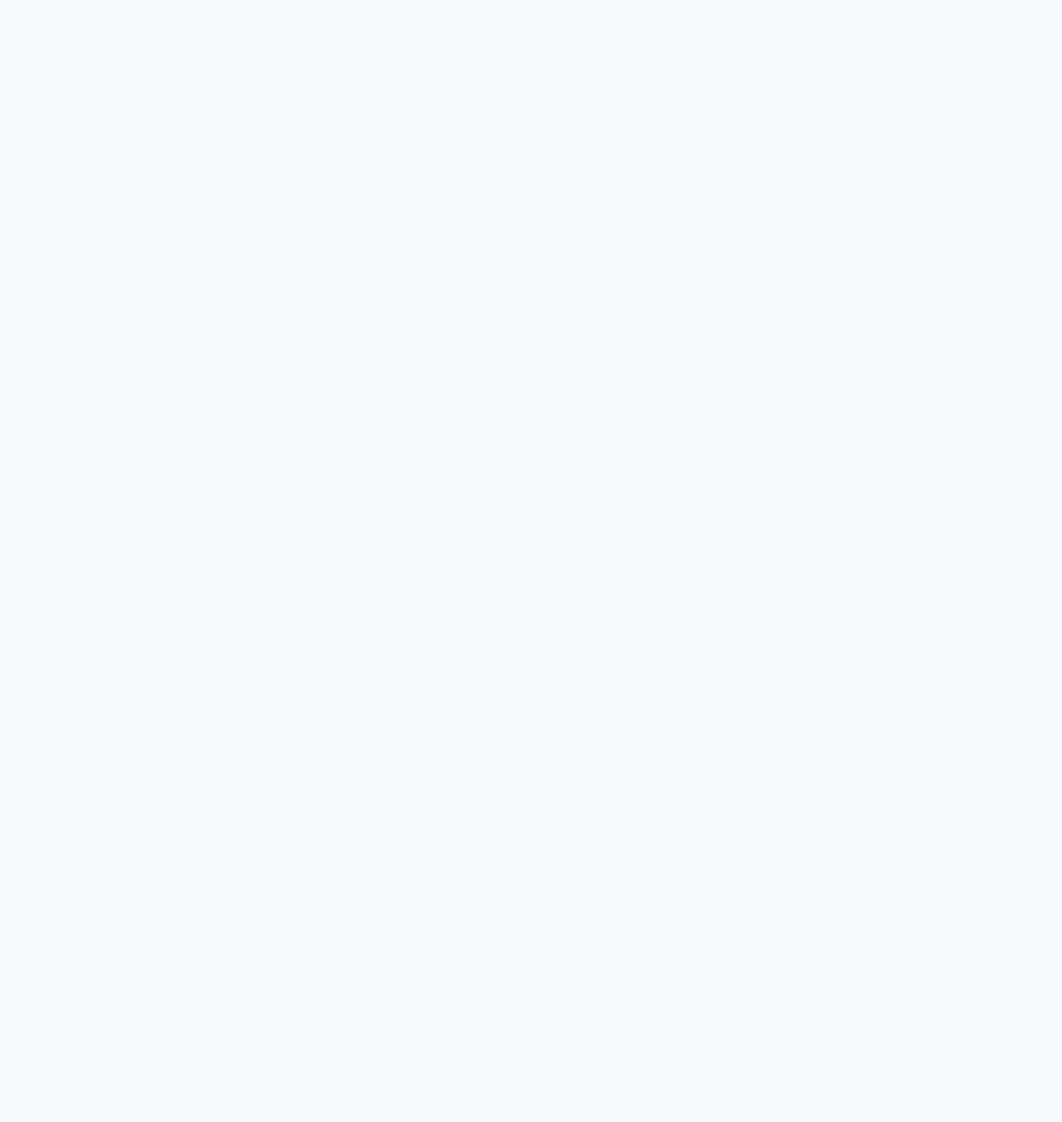
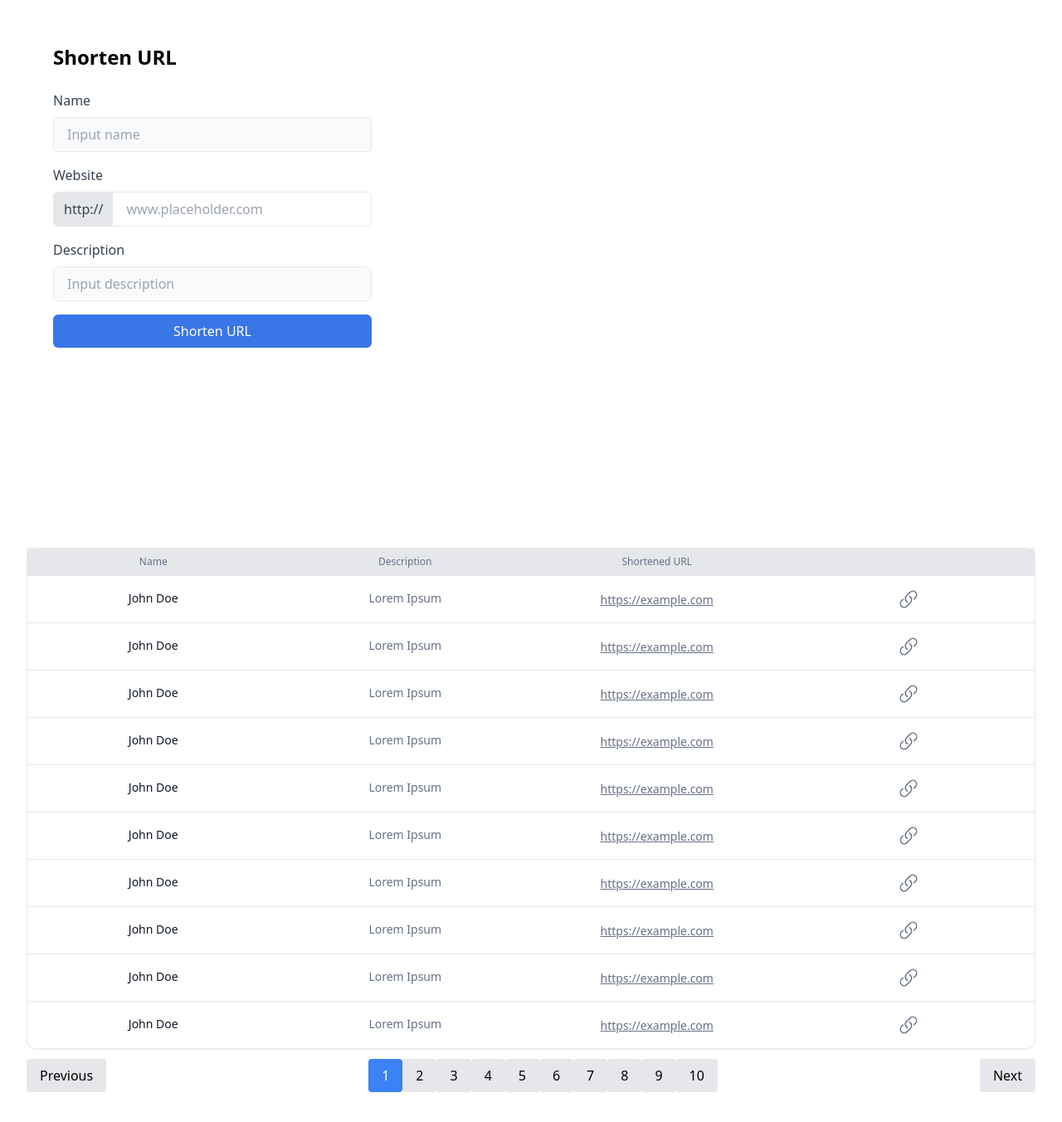
Before and after one commit to biolabalo/Url-Shortener, a Next.js app in the folder apps/frontend/: page /dashboard in a window 1280 px wide. Shown: the part 252-1604 px from the top of the page at 83% size. Before the commit the page ends 800 px from the top, so only its background shows below. Built offline with nearby package versions, Linux system fonts and the light colour scheme.

Commit message:
feature: (implement dashboard page)

```diff
--- /dev/null
+++ b/apps/frontend/components/Dashboard/index.tsx
@@ -0,0 +1,98 @@
+
+
+import React, { useState } from "react";
+
+
+interface InputFieldProps {
+    label: string;
+    type: string;
+    value: string;
+    onChange: React.ChangeEventHandler<HTMLInputElement>;
+    placeholder?: string;
+    required?: boolean;
+    addon?: React.ReactNode; // Can be any JSX element
+  }
+
+
+  const InputField: React.FC<InputFieldProps> = ({
+    label,
+    type,
+    value,
+    onChange,
+    placeholder,
+    required,
+    addon,
+  }) => (
+    <div className="mb-4">
+      <label className="block text-gray-700 mb-2" htmlFor={label}>
+        {label}
+      </label>
+      <div className="flex items-center border rounded-md overflow-hidden">
+        {addon && <div className="bg-gray-200 text-gray-700 px-3 flex h-10 items-center">{addon}</div>}
+        <input
+          type={type}
+          id={label}
+          value={value}
+          onChange={onChange}
+          className={`w-full px-4 py-2 border-0 focus:outline-none ${addon ? '' : 'bg-[#F9FAFB]' }`}
+          placeholder={placeholder}
+          required={required}
+        />
+      </div>
+    </div>
+  );
+
+
+  const UrlShortener = () => {
+    const [name, setName] = useState('');
+    const [website, setWebsite] = useState('');
+    const [description, setDescription] = useState('');
+
+    const handleSubmit: React.FormEventHandler<HTMLFormElement> = (e) => {
+      e.preventDefault();
+      // Add your URL shortening logic here
+      console.log({ name, website, description });
+    };
+
+    return (
+      <div className="min-h-screen flex items-center justify-start">
+        <div className="bg-white p-8 rounded w-full max-w-md">
+          <h1 className="text-2xl font-bold mb-6">Shorten URL</h1>
+          <form onSubmit={handleSubmit}>
+            <InputField
+              label="Name"
+              type="text"
+              value={name}
+              onChange={(e) => setName(e.target.value)}
+              placeholder="Input name"
+              required
+            />
+            <InputField
+              label="Website"
+              type="text"
+              value={website}
+              onChange={(e) => setWebsite(e.target.value)}
+              placeholder="www.placeholder.com"
+              addon="http://" // Passing the addon as a string
+            />
+            <InputField
+              label="Description"
+              type="text"
+              value={description}
+              onChange={(e) => setDescription(e.target.value)}
+              placeholder="Input description"
+              required
+            />
+            <button
+              type="submit"
+              className="w-full bg-[#3976E8] text-white py-2 rounded-md hover:bg-blue-700 transition duration-200"
+            >
+              Shorten URL
+            </button>
+          </form>
+        </div>
+      </div>
+    );
+  };
+
+  export default UrlShortener;
--- /dev/null
+++ b/apps/frontend/components/Dashboard/table.tsx
@@ -0,0 +1,122 @@
+import React, { useState } from "react";
+import { LinkIcon } from "@heroicons/react/24/outline";
+
+interface RowData {
+  name: string;
+  description: string;
+  shortenedURL: string;
+}
+
+interface RowProps {
+  value: string; // Enforces value to be a string
+  customColor?: string;
+}
+
+const Row: React.FC<RowProps> = ({ value, customColor }) => (
+  <div
+    className={`
+  flex-1 py-2 px-4 text-center
+  text-[14px]  ${customColor ? "text-[#101828] font-medium" : "text-[#667085] font-normal" }
+  `}
+  >
+    {value}
+  </div>
+);
+
+const Thead: React.FC<RowProps> = ({ value }) => (
+  <div className="flex-1 py-2 px-4 font-bold text-center text-[#667085] font-medium text-xs">
+    {value}
+  </div>
+);
+
+const data: RowData[] = Array(100).fill({
+  name: "John Doe",
+  description: "Lorem Ipsum",
+  shortenedURL: "https://example.com",
+});
+
+const URLTable: React.FC = () => {
+  const [currentPage, setCurrentPage] = useState(1);
+  const rowsPerPage = 10;
+  const totalPages = Math.ceil(data.length / rowsPerPage);
+
+  const handleClick = (page: number) => {
+    setCurrentPage(page);
+  };
+
+  const getCurrentPageData = () => {
+    const startIndex = (currentPage - 1) * rowsPerPage;
+    return data.slice(startIndex, startIndex + rowsPerPage);
+  };
+
+  return (
+    <div className="container mx-auto">
+      <div className="min-w-full bg-white url-table">
+        <div className="flex bg-gray-200">
+          <Thead value="Name" />
+          <Thead value="Description" />
+          <Thead value="Shortened URL" />
+          <Thead value=" " />
+        </div>
+        {getCurrentPageData().map((row, index) => (
+          <div key={index} className="flex border-t py-2">
+            <Row value={row.name} customColor='p' />
+            <Row value={row.description} />
+            <div className="flex-1 py-2 px-4 text-center">
+              <a
+                href={row.shortenedURL}
+                className="  text-[14px] font-normal text-[#667085] underline"
+                target="_blank"
+                rel="noopener noreferrer"
+              >
+                {row.shortenedURL}
+              </a>
+            </div>
+
+            <div
+              className="
+  flex-1 py-2 px-4 flex items-center justify-center
+  text-[14px] font-normal text-[#667085]
+  "
+            >
+              <LinkIcon className="h-6 w-6 cursor-pointer" aria-hidden="true" />
+            </div>
+          </div>
+        ))}
+      </div>
+      <div className="flex justify-between items-center py-3">
+        <button
+          className="px-4 py-2 bg-gray-200 rounded"
+          onClick={() => handleClick(currentPage - 1)}
+          disabled={currentPage === 1}
+        >
+          Previous
+        </button>
+        <div>
+          {Array.from({ length: totalPages }, (_, index) => (
+            <button
+              key={index}
+              className={`px-4 py-2 ${
+                currentPage === index + 1
+                  ? "bg-blue-500 text-white"
+                  : "bg-gray-200"
+              } rounded`}
+              onClick={() => handleClick(index + 1)}
+            >
+              {index + 1}
+            </button>
+          ))}
+        </div>
+        <button
+          className="px-4 py-2 bg-gray-200 rounded"
+          onClick={() => handleClick(currentPage + 1)}
+          disabled={currentPage === totalPages}
+        >
+          Next
+        </button>
+      </div>
+    </div>
+  );
+};
+
+export default URLTable;
--- a/apps/frontend/pages/_app.tsx
+++ b/apps/frontend/pages/_app.tsx
@@ -8,7 +8,7 @@ export default function App({ Component, pageProps }: AppProps) {
   return (
     <>
       <ToastContainer />
-      <Component {...pageProps} />;
+      <Component {...pageProps} />
     </>
   );
 }
--- a/apps/frontend/pages/dashboard/index.tsx
+++ b/apps/frontend/pages/dashboard/index.tsx
@@ -1,16 +1,14 @@
 import {
   Disclosure,
-  DisclosureButton,
-  DisclosurePanel,
 } from "@headlessui/react";
 import {
-  Bars3Icon,
-  XMarkIcon,
   MagnifyingGlassIcon,
   ArrowRightStartOnRectangleIcon,
-  LinkIcon,
   BellIcon,
 } from "@heroicons/react/24/outline";
+import UrlShortener from '../../components/Dashboard'
+import  URLTable from '../../components/Dashboard/table'
+import React, { useState } from "react";
 
 const user = {
   name: "Balogun Akeem",
@@ -18,7 +16,6 @@ const user = {
   imageUrl:
     "https://lh3.googleusercontent.com/a/ACg8ocJf1Fy4wWPZXirbNTH9dbLlXPod4RnXUIxRgAQJQLG9cimN6e5a=s83-c-mo",
 };
-
 
 export default function Dashboard() {
   return (
@@ -80,9 +77,11 @@ export default function Dashboard() {
           )}
         </Disclosure>
 
-        <main>
+        <main className="bg-white">
           <div className="mx-auto max-w-7xl px-4 py-6 sm:px-6 lg:px-8">
-            {/* Your content */}
+            <UrlShortener />
+            <br/>
+            < URLTable/>
           </div>
         </main>
       </div>
--- a/apps/frontend/pages/index.tsx
+++ b/apps/frontend/pages/index.tsx
@@ -3,7 +3,6 @@ import AuthForm from "../components/AuthForm";
 import { login, signUp } from "../services";
 import { toast } from "react-toastify";
 import { useRouter } from 'next/router';
-
 
 
 export default function Home() {
--- a/apps/frontend/services/index.ts
+++ b/apps/frontend/services/index.ts
@@ -1,6 +1,5 @@
 import axios from 'axios';
 import { LoginResponse } from './types';
-
 
 const axiosInstance = axios.create({
   baseURL: 'http://localhost:3333', // Replace with your API base URL
--- a/apps/frontend/styles/globals.css
+++ b/apps/frontend/styles/globals.css
@@ -4,6 +4,17 @@
 
 :root {
   background: #f7f9fc;
+}
+
+.url-table {
+  box-shadow: 0px 2px 4px -2px #1018280f;
+  border-radius: 10px;
+  border: 1px solid #e5e7eb;
+  border-collapse: separate;
+}
+
+.url-table thead{
+  background: #EAECF0;
 }
 
 @media (prefers-color-scheme: dark) {
@@ -25,7 +36,7 @@ body {
 }
 
 .smth:focus {
-  border: 1px solid green important
+  border: 1px solid green important;
 }
 
 @layer utilities {
--- a/apps/frontend/tsconfig.json
+++ b/apps/frontend/tsconfig.json
@@ -26,7 +26,7 @@
     "next-env.d.ts",
     "**/*.ts",
     "**/*.tsx"
-  ],
+, "components/Dashboard"  ],
   "exclude": [
     "node_modules"
   ]
```
